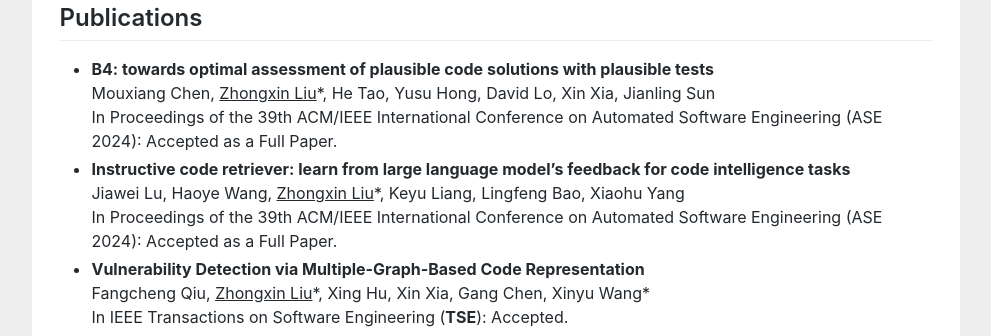
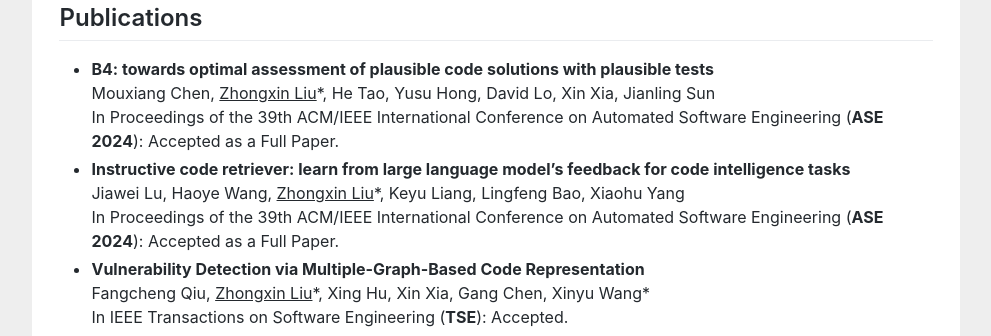
Before and after one commit to zhongxin-liu/zhongxin-liu.github.io, a Jekyll site: the page index.html, which Jekyll copies as it is, in a window 1280 px wide and 900 px high, scrolled down 574 px. Shown: the part 153-489 px from the top of the window, without its empty margins (144-1135 px from the left). Built offline with Jekyll 4.4.1, drawn with Linux system fonts in a browser that asks for light colours.

```diff
--- a/index.html
+++ b/index.html
@@ -76,13 +76,13 @@ gtag('config', 'UA-158965281-1');
 						<b>B4: towards optimal assessment of plausible code solutions with plausible tests</b>
 						<br>
 						Mouxiang Chen, <u>Zhongxin Liu</u>*, He Tao, Yusu Hong, David Lo, Xin Xia, Jianling Sun<br>
-						In Proceedings of the 39th ACM/IEEE International Conference on Automated Software Engineering (ASE 2024): Accepted as a Full Paper.
+						In Proceedings of the 39th ACM/IEEE International Conference on Automated Software Engineering (<b>ASE 2024</b>): Accepted as a Full Paper.
 					</li>
 					<li>
 						<b>Instructive code retriever: learn from large language model’s feedback for code intelligence tasks</b>
 						<br>
 						Jiawei Lu, Haoye Wang, <u>Zhongxin Liu</u>*, Keyu Liang, Lingfeng Bao, Xiaohu Yang<br>
-						In Proceedings of the 39th ACM/IEEE International Conference on Automated Software Engineering (ASE 2024): Accepted as a Full Paper.
+						In Proceedings of the 39th ACM/IEEE International Conference on Automated Software Engineering (<b>ASE 2024</b>): Accepted as a Full Paper.
 					</li>
 					<li>
 						<b>Vulnerability Detection via Multiple-Graph-Based Code Representation</b>
```
